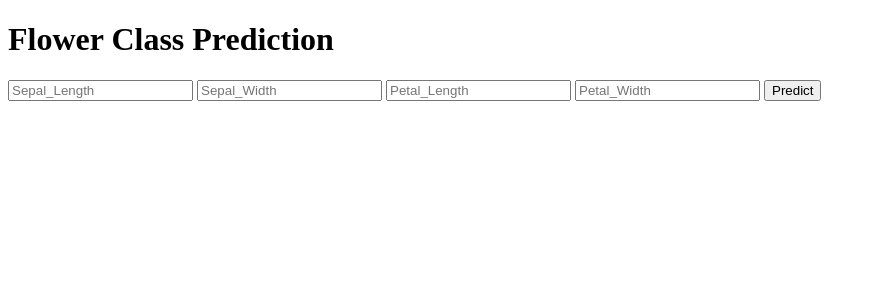
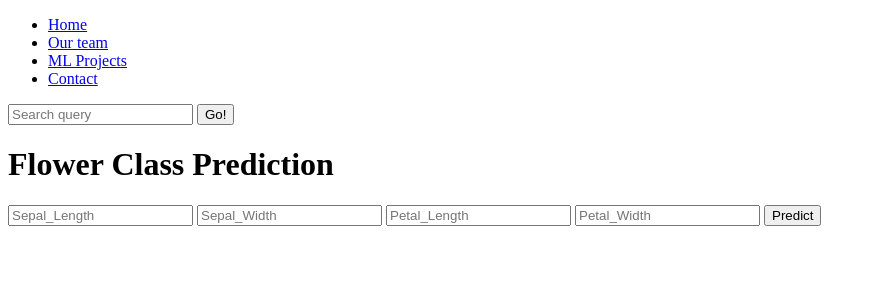
Before and after one commit to Mateusz-Szewczyk10/Mateusz-Szewczyk10.github.io, a Flask app: page / in a window 1280 px wide. Shown: the top 300 px of the page, without its empty margins (0-876 px from the left). Run offline with Flask 3, Linux system fonts and the light colour scheme; parts of the project's set-up code (start-up, migrations or seed data) failed here and were passed over.

Commit message:
adding nav bar to all

```diff
--- a/templates/ML_model_page.html
+++ b/templates/ML_model_page.html
@@ -12,6 +12,22 @@
 </head>
 
 <body>
+  <nav>
+    <ul>
+      <li><a href="index.html">Home</a></li>
+      <li><a href="our_team.html">Our team</a></li>
+      <li><a href="templates/ML_model_page.html">ML Projects</a></li>
+      <li><a href="#">Contact</a></li>
+    </ul>
+
+    <!-- A Search form is another common non-linear way to navigate through a website. -->
+
+    <form>
+      <input type="search" name="q" placeholder="Search query" />
+      <input type="submit" value="Go!" />
+    </form>
+  </nav>
+
  <div class="login">
 	<h1>Flower Class Prediction</h1>
 
```
